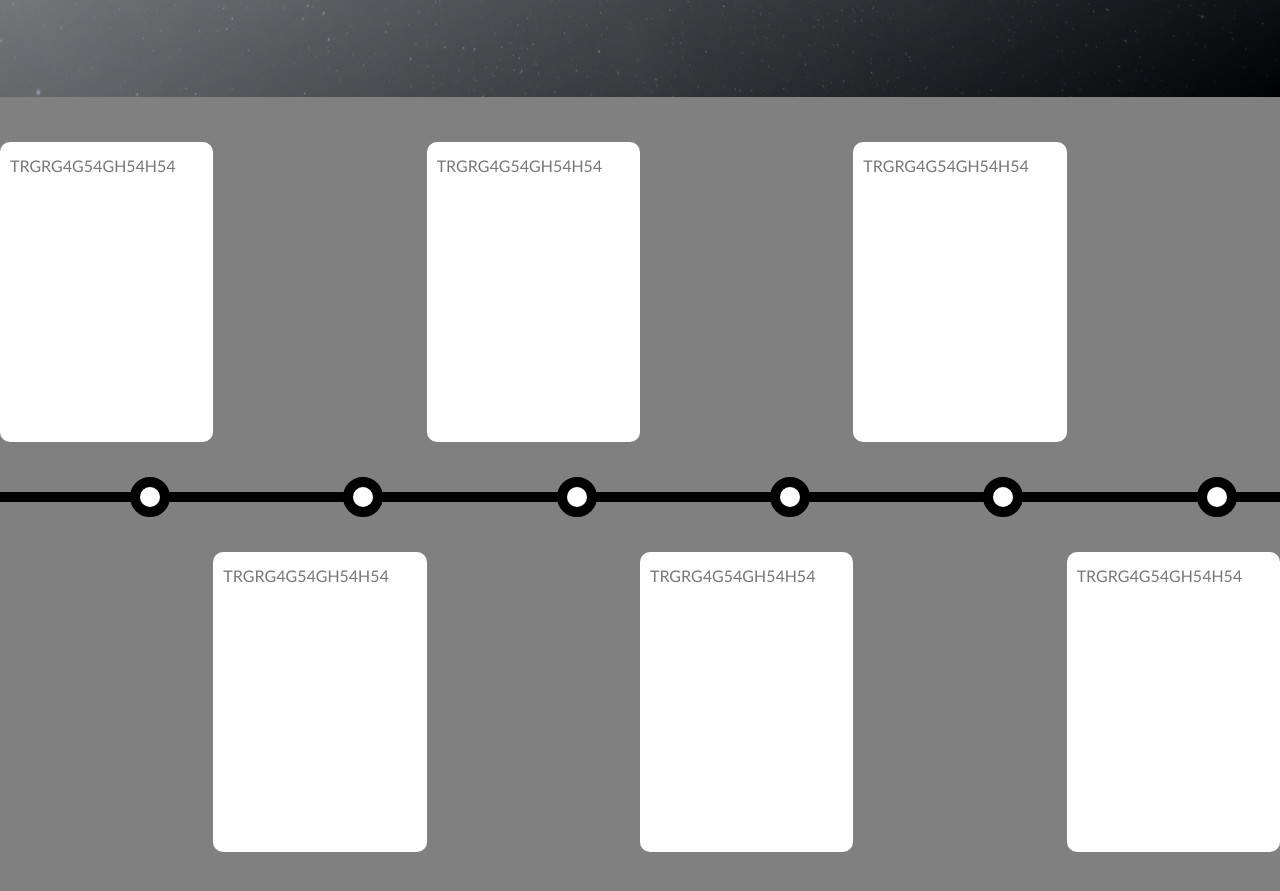
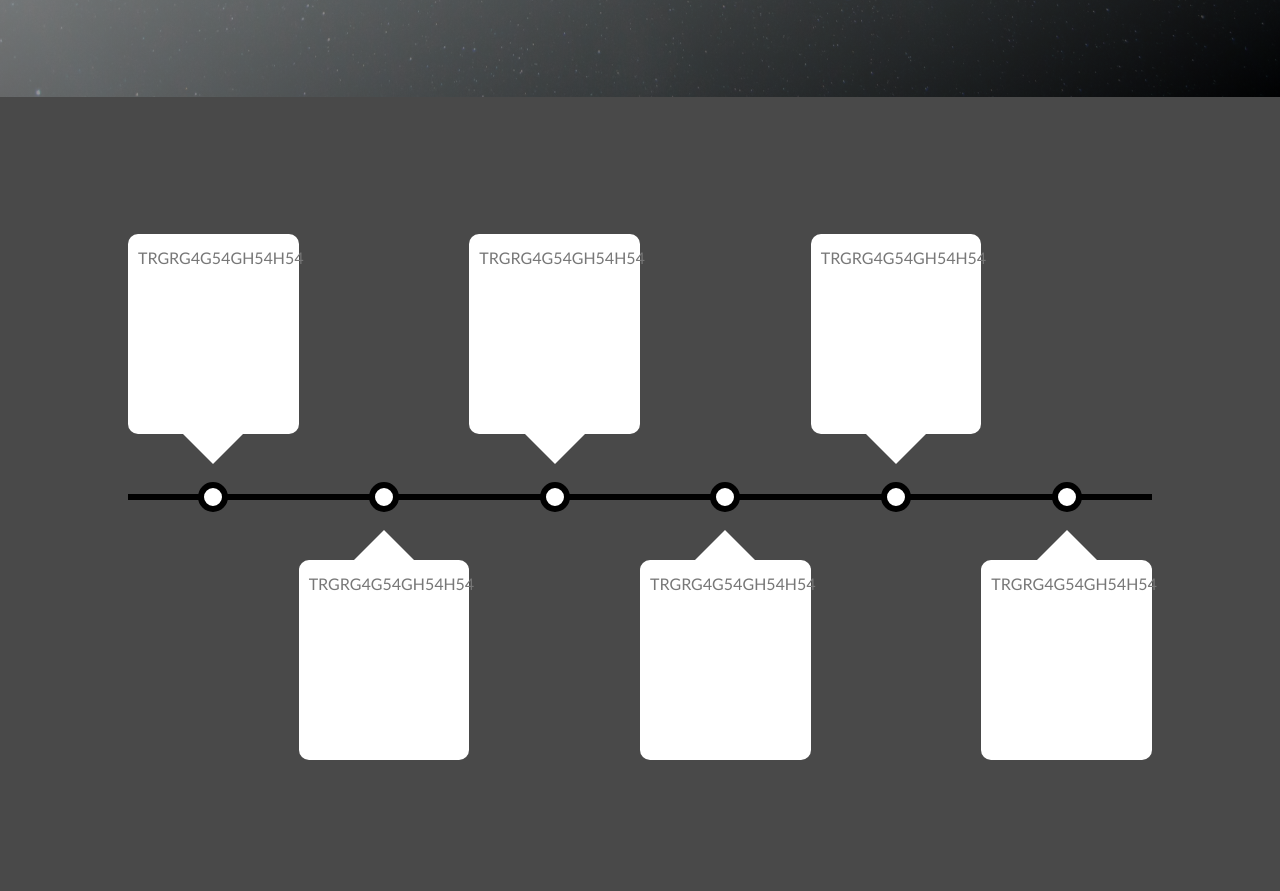
Before and after one commit to YotoDikov/BEM-SASS-layout, a website: page index.html in a window 1280 px wide. Shown: the part 703-1594 px from the top of the page. Drawn offline with Linux system fonts and the light colour scheme.

Commit message:
update timeline styles

```diff
--- a/index.html
+++ b/index.html
@@ -33,31 +33,37 @@
                 <ul class="history-timeline">
                     <li class="history-timeline__element">
                         <div class="history-timeline__element--content history-timeline__element--content-odd">
+                            <div class="arrow arrow--down"></div>
                             <p>TRGRG4G54GH54H54</p>
                         </div>
                     </li>
                     <li class="history-timeline__element">
                         <div class="history-timeline__element--content history-timeline__element--content-even">
+                            <div class="arrow arrow--up"></div>
                             <p>TRGRG4G54GH54H54</p>
                         </div>
                     </li>
                     <li class="history-timeline__element">
                         <div class="history-timeline__element--content history-timeline__element--content-odd">
+                            <div class="arrow arrow--down"></div>
                             <p>TRGRG4G54GH54H54</p>
                         </div>
                     </li>
                     <li class="history-timeline__element">
                         <div class="history-timeline__element--content history-timeline__element--content-even">
+                            <div class="arrow arrow--up"></div>
                             <p>TRGRG4G54GH54H54</p>
                         </div>
                     </li>
                     <li class="history-timeline__element">
                         <div class="history-timeline__element--content history-timeline__element--content-odd">
+                            <div class="arrow arrow--down"></div>
                             <p>TRGRG4G54GH54H54</p>
                         </div>
                     </li>
                     <li class="history-timeline__element">
                         <div class="history-timeline__element--content history-timeline__element--content-even">
+                            <div class="arrow arrow--up"></div>
                             <p>TRGRG4G54GH54H54</p>
                         </div>
                     </li>
--- a/sass/abstracts/_variables.scss
+++ b/sass/abstracts/_variables.scss
@@ -31,5 +31,9 @@ $gutter-horizontal: 6rem;
 //HSITORY SCHEMA
 $history-schema-height: 30rem;
 $history-schema-width: 30rem;
-$history-schema-border: 10px;
-$history-schema-doth: 4rem;
+
+$history-schema-color: rgb(0, 0, 0);
+$history-schema-border: 6px;
+$history-schema-doth: 3rem;
+
+$arrow-size: 3rem;
--- /dev/null
+++ b/sass/components/_arrow.scss
@@ -0,0 +1,36 @@
+.arrow {
+    width: 0;
+    height: 0;
+
+    &--up {
+        position: absolute;
+        bottom: 100%;
+        left: 50%;
+        transform: translateX(-50%);
+        border-left: $arrow-size solid transparent;
+        border-right: $arrow-size solid transparent;
+        border-bottom: $arrow-size solid white;
+    }
+
+    &--down {
+        position: absolute;
+        top: 100%;
+        left: 50%;
+        transform: translateX(-50%);
+        border-left: $arrow-size solid transparent;
+        border-right: $arrow-size solid transparent;
+        border-top: $arrow-size solid white;
+    }
+
+    &--left {
+        border-top: $arrow-size solid transparent;
+        border-bottom: $arrow-size solid transparent;
+        border-right: $arrow-size solid white;
+    }
+
+    &--right {
+        border-top: $arrow-size solid transparent;
+        border-bottom: $arrow-size solid transparent;
+        border-left: $arrow-size solid white;
+    }
+}
--- a/sass/components/_history-timeline.scss
+++ b/sass/components/_history-timeline.scss
@@ -1,6 +1,6 @@
 .history-timeline {
     display: flex;
-    max-width: 100%;
+    max-width: 80%;
 
     @include absoluteCenter;
 
@@ -12,19 +12,19 @@
         &--content {
             position: absolute;
             width: 100%;
-            height: $history-schema-height;
+            // height: $history-schema-height;
+            height: 20rem;
             background: white;
             border-radius: 1rem;
             padding: 1rem;
 
             &-odd {
-                margin: 0 0 5rem 0;
+                margin: 0 0 6rem 0;
                 bottom: 100%;
-
             }
 
             &-even {
-                margin: 5rem 0 0 0;
+                margin: 6rem 0 0 0;
                 top: 100%;
             }
         }
@@ -33,16 +33,17 @@
             position: absolute;
             display: block;
             content: "";
-            border: $history-schema-border solid black;
+            border: $history-schema-border solid $history-schema-color;
             border-radius: 50%;
             background: white;
             height: $history-schema-doth;
             width: $history-schema-doth;
-            left: calc((#{$history-schema-width} / 2) - (#{$history-schema-doth} / 2));
+            left: 50%;
+            transform: translateX(-50%);
         }
 
         &:nth-child(even) {
-            border-top: $history-schema-border solid black;
+            border-top: $history-schema-border solid $history-schema-color;
 
             &:before {
                 top: calc(((#{$history-schema-doth} / 2) + (#{$history-schema-border} / 2)) * -1);
@@ -51,7 +52,7 @@
         }
 
         &:nth-child(odd) {
-            border-bottom: $history-schema-border solid black;
+            border-bottom: $history-schema-border solid $history-schema-color;
 
             &:before {
                 bottom: calc(((#{$history-schema-doth} / 2) + (#{$history-schema-border} / 2)) * -1);
--- a/sass/main.scss
+++ b/sass/main.scss
@@ -9,7 +9,7 @@
 
 @import "components/button";
 @import "components/history-timeline";
-// @import "components/card";
+@import "components/arrow";
 
 @import "layout/header.scss";
 @import "layout/grid";
--- a/sass/pages/_home.scss
+++ b/sass/pages/_home.scss
@@ -2,5 +2,5 @@
     position: relative;
     max-width: 100%;
     height: 100vh;
-    background-color: gray;
+    background-color: rgb(73, 73, 73);
 }
```
Also changed, not shown: css/style.css.
